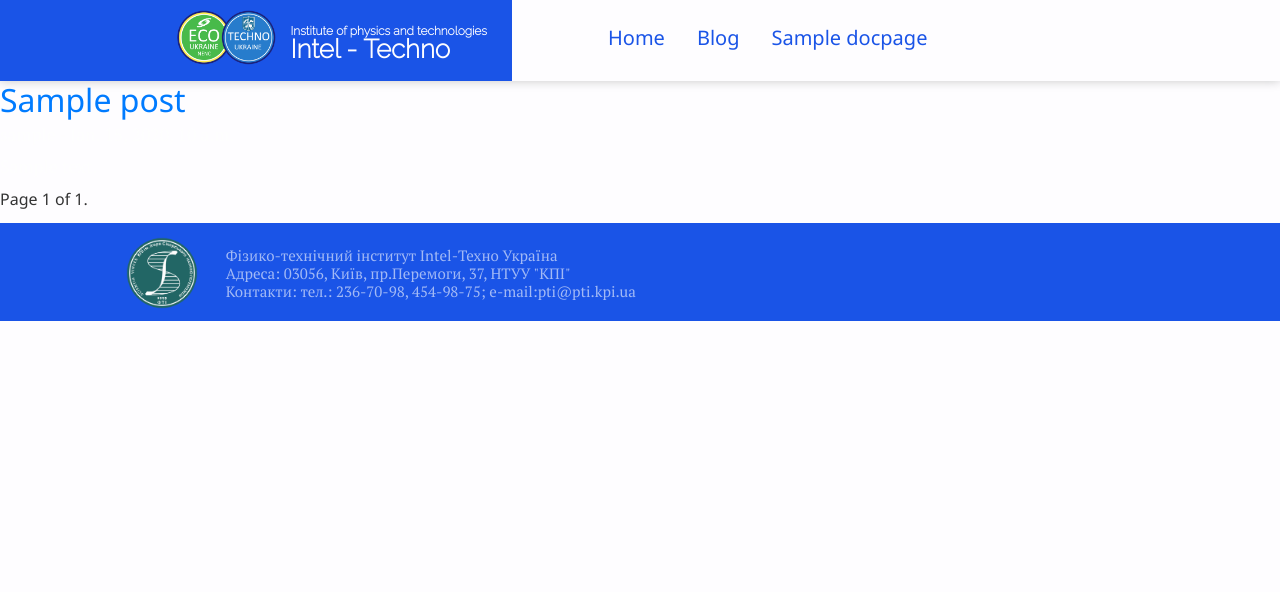
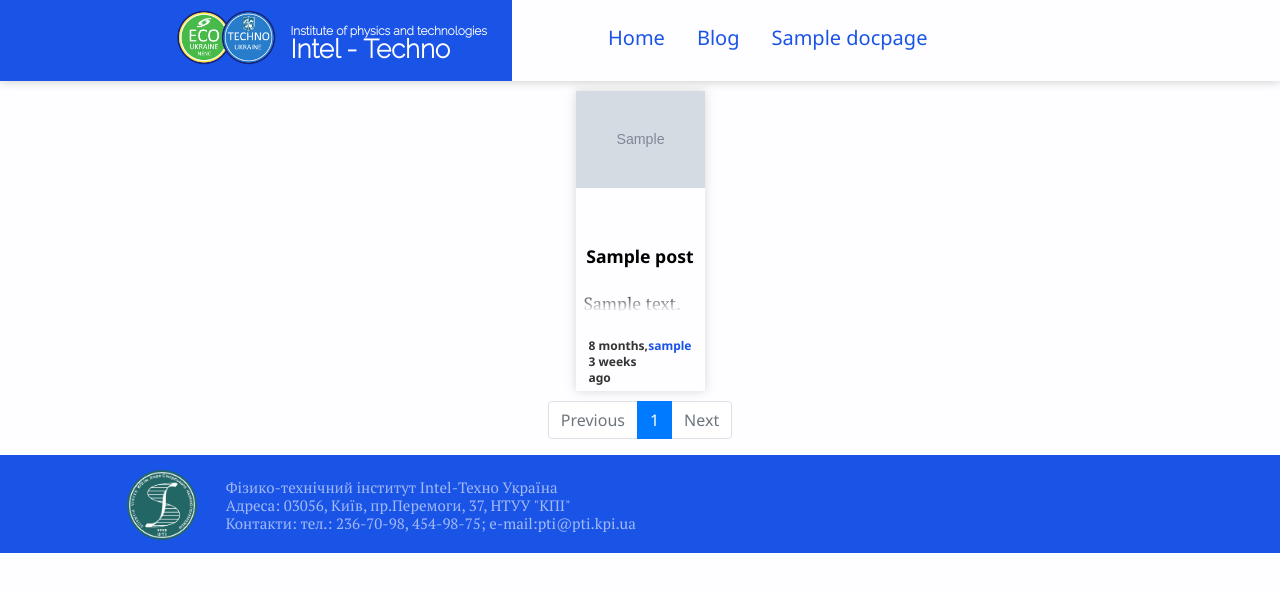
Before and after one commit to aipyth/ipt-intel-techno, a Django app: page /posts/ in a window 1280 px wide. Shown: the top 592 px of the page. Run offline with Django 3.2, Linux system fonts and the light colour scheme; tables that the repository leaves empty hold one stand-in row (values such as "Sample post"); grey boxes marked "Sample" are stand-in pictures; some libraries are stand-ins or nearby versions.

Commit message:
now compressing images. post_list somehow done

```diff
--- a/ipt_techno_site/blog/models.py
+++ b/ipt_techno_site/blog/models.py
@@ -1,9 +1,21 @@
 from django.db import models
+from io import BytesIO
+from PIL import Image
+from django.core.files import File
 
 POST_STATUS = (
     (0,"Draft"),
     (1,"Publish")
 )
+
+
+def compress(image):
+    "Image compression method"
+    im = Image.open(image)
+    im_io = BytesIO()
+    im.save(im_io, 'JPEG', quality=60)
+    new_image = File(im_io, name=image.name)
+    return new_image
 
 class Post(models.Model):
     title = models.CharField(max_length=200, unique=True)
@@ -23,6 +35,10 @@ class Post(models.Model):
     def __str__(self):
         return f"{self.title} ({self.created_on})"
 
+    def save(self, *args, **kwargs):
+        self.title_image = compress(self.title_image)
+        super().save(*args, **kwargs)
+
 
 class SliderPost(models.Model):
     title = models.CharField(max_length=80, blank=True)
@@ -31,3 +47,8 @@ class SliderPost(models.Model):
     active = models.BooleanField(default=False)
     updated_on = models.DateTimeField(auto_now=True)
     created_on = models.DateTimeField(auto_now_add=True)
+
+    def save(self, *args, **kwargs):
+        # new_image = compress(self.image)
+        self.image = compress(self.image)
+        super().save(*args, **kwargs)
--- a/ipt_techno_site/blog/templates/blog/post_list.html
+++ b/ipt_techno_site/blog/templates/blog/post_list.html
@@ -1,29 +1,53 @@
 {% extends 'base.html' %}
 {% load static %}
+{% load humanize %}
 
 {% block content %}
-    {% for post in post_list %}
-    <h2><a href="{% url 'post_detail' post.slug %}">{{ post.title }}</a></h3>
-    <p>{{ post.author }} - {{ post.created_on }}</p>
-    <p>{{ post.content|striptags|safe|slice:":200" }}</p>
-    {% endfor %}
 
-    <div class="pagination">
-        <span class="step-links">
-            {% if page_obj.has_previous %}
-                <a href="?page=1">&laquo; first</a>
-                <a href="?page={{ page_obj.previous_page_number }}">previous</a>
+    <div class="posts-container-ws">
+        <div class="posts-container">
+            {% for post in post_list %}
+                <div class="postcard">
+                    <a href="{% url 'post_detail' post.slug %}" id="figlnk">
+                        <div class="image-container">
+                            <img src="{{ post.title_image.url }}" alt="">
+                        </div>
+                        <div class="caption">
+                            <h4>{{ post.title }}</h4>
+
+                            <p>{{ post.content|striptags|slice:":150" }}</p>
+
+                            <div class="pub-date-author">
+                                <span class="pub-date">{{ post.created_on|naturaltime }}</span>
+                                <span class="author">{{ post.author }}</span>
+                            </div>
+                        </div>
+                    </a>
+                </div>
+            {% endfor %}
+        </div>
+    </div>
+
+    <nav aria-label="Page navigation example">
+        <ul class="pagination justify-content-center">
+            {% if page_obj.paginator.count > 3 %}
+            <li class="page-item"><a class="page-link" href="?page={{ page_obj.start_index }}">First</a></li>
             {% endif %}
 
-            <span class="current">
-                Page {{ page_obj.number }} of {{ page_obj.paginator.num_pages }}.
-            </span>
+            <li class="page-item {% if not page_obj.has_previous %} disabled {% endif %}">
+                <a class="page-link" href="{% if page_obj.has_previous %}?page={{ page_obj.previous_page_number }}{% endif %}">Previous</a>
+            </li>
 
-            {% if page_obj.has_next %}
-                <a href="?page={{ page_obj.next_page_number }}">next</a>
-                <a href="?page={{ page_obj.paginator.num_pages }}">last &raquo;</a>
+            <li class="page-item active"><a class="page-link" href="#">{{ page_obj.number }}</a></li>
+
+            <li class="page-item {% if not page_obj.has_next %} disabled {% endif %}">
+                <a class="page-link" href="{% if page_obj.has_next %}?page={{ page_obj.next_page_number }}{% endif %}">Next</a>
+            </li>
+
+            {% if page_obj.paginator.count > 3 %}
+                <li class="page-item"><a class="page-link" href="?page={{ page_obj.end_index }}">Last</a></li>
             {% endif %}
-        </span>
-    </div>
+        </ul>
+    </nav>
 
 {% endblock %}
--- a/ipt_techno_site/blog/views.py
+++ b/ipt_techno_site/blog/views.py
@@ -17,7 +17,7 @@ def home_view(request):
 class PostList(generic.ListView):
     queryset = Post.objects.filter(status=1).order_by('-created_on')
     template_name = 'blog/post_list.html'
-    paginate_by = 20
+    paginate_by = 12
 
 
 class PostDetail(generic.DetailView):
--- a/ipt_techno_site/documents/templates/documents/docpage_detail.html
+++ b/ipt_techno_site/documents/templates/documents/docpage_detail.html
@@ -1,4 +1,5 @@
 {% extends 'base.html' %}
+{% load humanize %}
 
 {% block content %}
     {% comment %}
@@ -21,7 +22,7 @@
     {% for doc in docpage.files.all %}
         <a href="{{ doc.upload.url }}">
             <p>{{ doc.name }}</p>
-            <p>Updated: {{ doc.date }}</p>
+            <p>Updated: {{ doc.date|naturaltime }}</p>
         </a>
     {% endfor %}
 
--- a/ipt_techno_site/ipt_techno_site/settings.py
+++ b/ipt_techno_site/ipt_techno_site/settings.py
@@ -27,7 +27,7 @@ SECRET_KEY = os.environ.get('DJANGO_SECRET_KEY', '@*)+=(!+f)37br^)^u=&ny1$+g-k)%
 DEBUG = os.environ.get('DJANGO_DEBUG', '') != 'False'
 
 ALLOWED_HOSTS = [
-    'e2f64b3caf3c.ngrok.io'
+    '*'
 ]
 
 
--- a/ipt_techno_site/static/css/styles.css
+++ b/ipt_techno_site/static/css/styles.css
@@ -325,12 +325,18 @@ span.important {
     .posts-container-ws .posts-container .postcard {
       display: flex;
       flex-direction: column;
-      max-width: 350px;
+      max-width: 30%;
       height: 300px;
       margin: 10px 15px;
       box-shadow: 0 0 10px rgba(200, 200, 200, 0.7); }
+      @media screen and (max-width: 900px) {
+        .posts-container-ws .posts-container .postcard {
+          max-width: 45%; } }
+      @media screen and (max-width: 600px) {
+        .posts-container-ws .posts-container .postcard {
+          max-width: 40%; } }
       .posts-container-ws .posts-container .postcard .image-container {
-        width: 350px;
+        width: 100%;
         height: 150px;
         overflow: hidden;
         text-align: center; }
--- a/ipt_techno_site/static/css/styles.sass
+++ b/ipt_techno_site/static/css/styles.sass
@@ -369,8 +369,8 @@ span.important
 
 
 // Post card on home screen
-$postcard-width: 350px
-// $postcard-width: 30%
+// $postcard-width: 350px
+$postcard-width: 30%
 $postcard-height: 300px
 $image-container-height: 150px
 .posts-container-ws
@@ -392,24 +392,23 @@ $image-container-height: 150px
             height: $postcard-height
             margin: 10px 15px
             box-shadow: 0 0 10px rgba(200, 200, 200, 0.7)
-            // @media screen and (max-width: 900px)
-            //     max-width: 45%
-            //     // height: 200px
-            // @media screen and (max-width: 600px)
-            //     // max-width: 125px
-            //     max-width: 40%
-            //     // height: 80px
+            @media screen and (max-width: 900px)
+                max-width: 45%
+                // height: 200px
+            @media screen and (max-width: 600px)
+                // max-width: 125px
+                max-width: 40%
+                // height: 80px
 
             .image-container
-                width: $postcard-width
-                // width: 100%
+                // width: $postcard-width
+                width: 100%
                 // @media screen and (max-width: 600px)
                 //     width: 125px
                 height: $image-container-height
                 overflow: hidden
                 text-align: center
                 img
-                    // width: $postcard-width
                     width: 100%
                     object-fit: cover
             .caption
```
Also changed, not shown: 1 other file.
